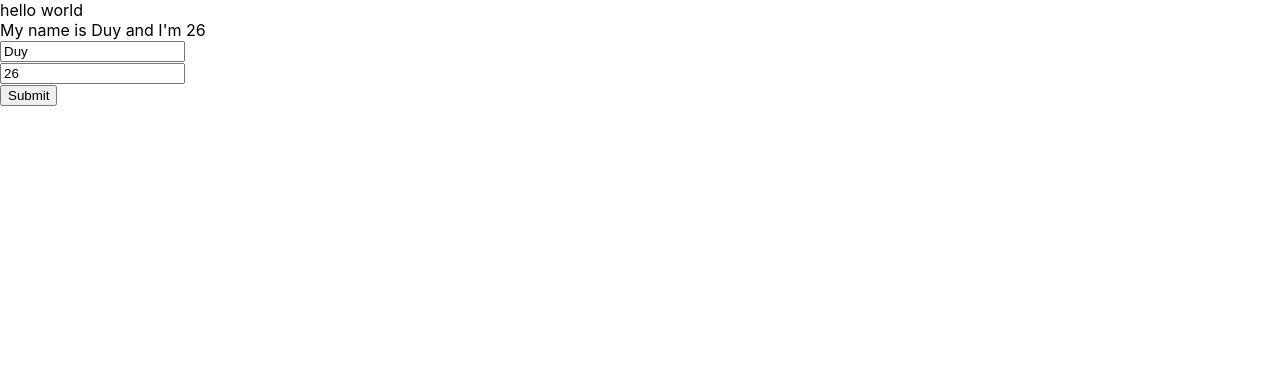
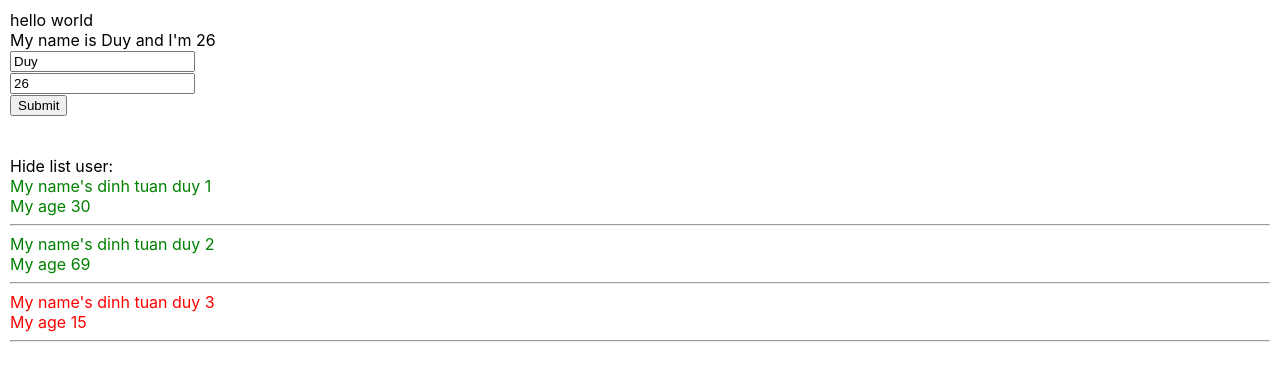
Before and after one commit to tduy03/react1, a React (Create React App) app: page / in a window 1280 px wide. Shown: the top 380 px of the page. Built offline with nearby package versions, Linux system fonts and the light colour scheme.

Commit message:
video 21

```diff
--- a/src/App.css
+++ b/src/App.css
@@ -1,4 +1,12 @@
+.red{
+  color: red;
+}
+.green{
+  color: green;
+}
+
 body {
+  padding: 10px;
   margin: 0;
   font-family: -apple-system, BlinkMacSystemFont, 'Segoe UI', 'Roboto', 'Oxygen',
     'Ubuntu', 'Cantarell', 'Fira Sans', 'Droid Sans', 'Helvetica Neue',
--- /dev/null
+++ b/src/components/DisplayInfor.jsx
@@ -0,0 +1,42 @@
+import React from "react";
+
+class DisplayInfor extends React.Component {
+    state= {
+        isShowListUser: true
+    }
+    handleSowHide= () =>{
+        this.setState({
+            isShowListUser: !this.state.isShowListUser
+        })
+    }
+    render() {
+        //destructor
+        const {listUser}= this.props
+        // console.log(listUser);
+        //props => viet tat properties
+        return(
+            <div>
+                <div>
+                    <span onClick={()=>{this.handleSowHide()}}>
+                        {this.state.isShowListUser === true ? "Hide list user:" : "Show list user:"}
+                        </span>
+                </div>
+                {this.state.isShowListUser &&
+                    <div>
+                        {listUser.map((user)=>{
+                            return (
+                                <div key= {user.id} className={user.age > 18 ? "green": "red"}>
+                                    <div>My name's {user.name}</div>
+                                    <div>My age {user.age}</div>
+                                    <hr />
+                                </div>
+                            )
+                        })}
+                    </div>
+                }
+            </div>
+        )
+    }
+}
+
+export default DisplayInfor;
--- a/src/components/MyComponent.js
+++ b/src/components/MyComponent.js
@@ -1,14 +1,24 @@
-// class component
-
-// function component
 import React from "react";
 import UserInfor from "./UserInfor";
+import DisplayInfor from "./DisplayInfor";
 
 class MyComponent extends React.Component{
+    state = {
+        listUser: [
+            {id: 1,name: "dinh tuan duy 1", age: 30},
+            {id: 2,name: "dinh tuan duy 2", age: 69},
+            {id: 3,name: "dinh tuan duy 3", age: 15},
+        ]
+    }
     render() {
         return (
             <div>
                 <UserInfor />
+                <br /><br />
+
+                <DisplayInfor
+                listUser= {this.state.listUser}
+                />
             </div>
         );
     }
```
